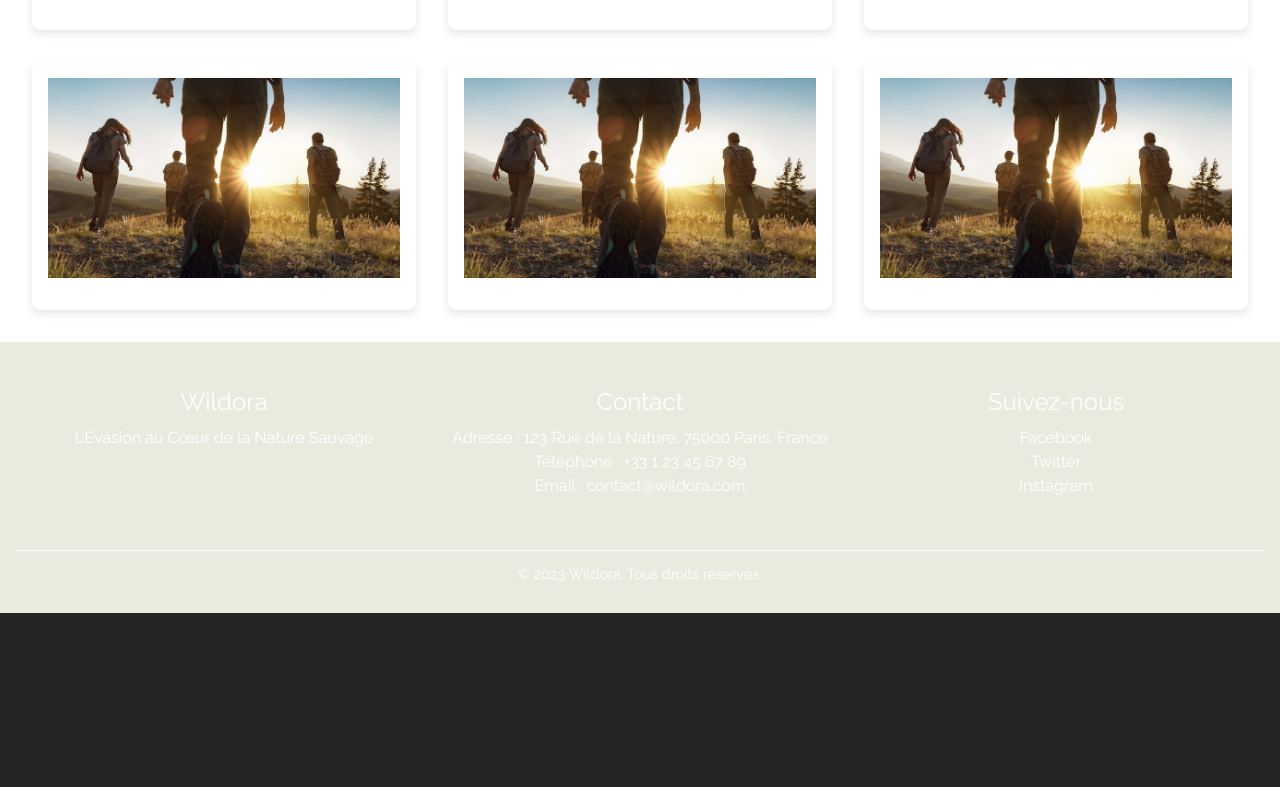
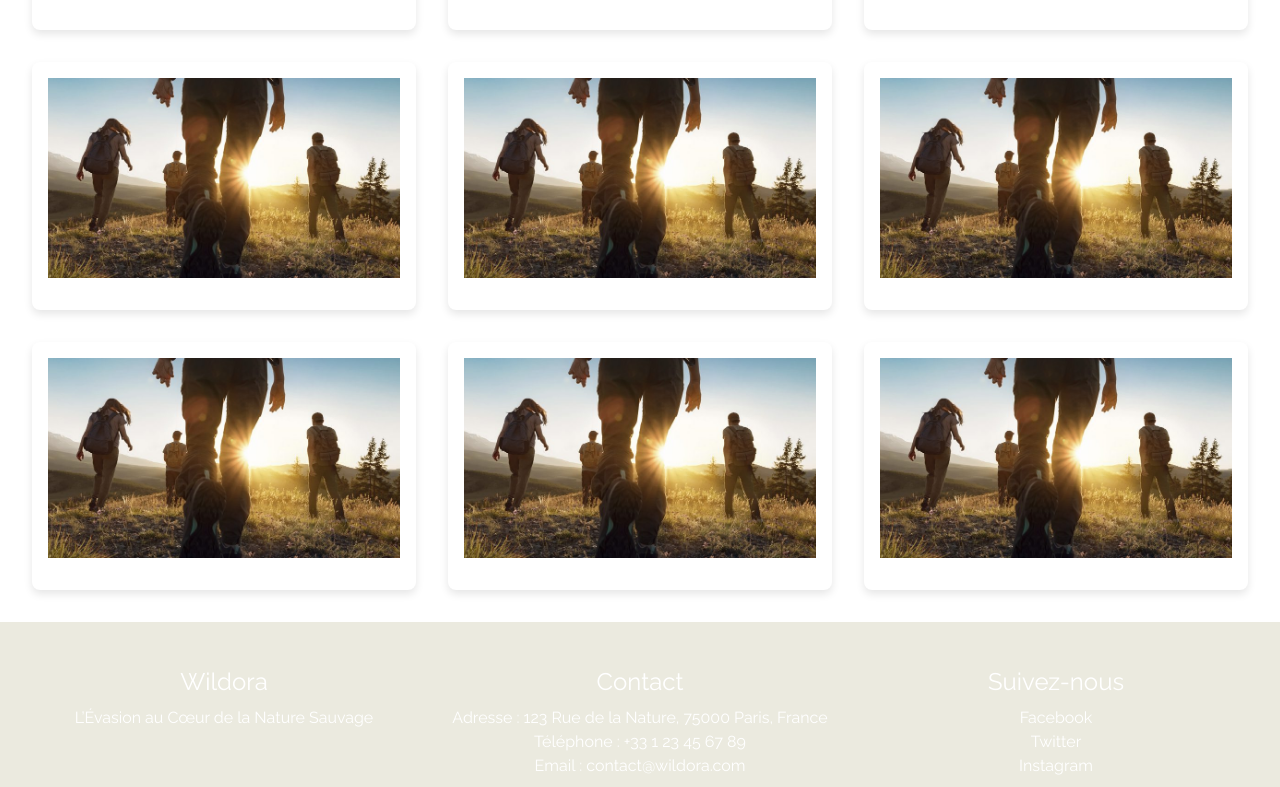
Before and after one commit to julien382/Wildora, a React (Vite) app: page /galerie in a window 1280 px wide. Shown: the part 1050-1837 px from the top of the page. Before the commit the page ends 1663 px from the top, so only its background shows below. Built offline with nearby package versions, Linux system fonts and the light colour scheme.

Commit message:
create CardGalerie

```diff
--- /dev/null
+++ b/src/components/CardGalerie/CardGalerie.jsx
@@ -0,0 +1,17 @@
+import './CardGalerie.scss'
+import PropTypes from 'prop-types';
+
+const CardGalerie = ({ image }) => {
+
+    return (
+        <div className='CardGalerie'>
+            <img className='CardGalerieImage' src={image} alt="CardGalerie"></img>
+        </div>
+    )
+}
+
+CardGalerie.propTypes = {
+    image: PropTypes.string.isRequired,    // Le chemin de l'image doit être une chaîne de caractères et obligatoire
+};
+
+export default CardGalerie;
--- /dev/null
+++ b/src/components/CardGalerie/CardGalerie.scss
@@ -0,0 +1,21 @@
+@use '../../styles/index' as *;
+
+.CardGalerie {
+    background-color: $white;
+    border-radius: 8px;
+    box-shadow: 0 4px 8px rgba(0, 0, 0, 0.1);
+    overflow: hidden;
+    flex: 1 1 calc(33.333% - 2rem);
+    display: flex;
+    flex-direction: column;
+    align-items: center;
+    text-align: center;
+    padding: 1rem;
+
+    .CardGalerieImage {
+        width: 100%;
+        height: 200px;
+        object-fit: cover;
+        margin-bottom: 1rem;
+    }
+}
--- a/src/pages/GaleriePage/GaleriePage.jsx
+++ b/src/pages/GaleriePage/GaleriePage.jsx
@@ -1,6 +1,7 @@
 import './GaleriePage.scss'
 import mainImage from '../../assets/img/rando.jpg';
 import CardAboveTheFold from '../../components/CardAboveTheFold/CardAboveTheFold';
+import CardGalerie from '../../components/CardGalerie/CardGalerie';
 
 const GaleriePage = () => {
     return (
@@ -8,29 +9,15 @@ const GaleriePage = () => {
             <CardAboveTheFold text={"Nos moments inoubliables en images"} />
 
             <section className='galeriePage'>
-                <div className='galeriePageCard'>
-                    <img className='galeriePageImage' src={mainImage} alt="mainImage"></img>
-                </div>
-
-                <div className='galeriePageCard'>
-                    <img className='galeriePageImage' src={mainImage} alt="mainImage"></img>
-                </div>
-
-                <div className='galeriePageCard'>
-                    <img className='galeriePageImage' src={mainImage} alt="mainImage"></img>
-                </div>
-
-                <div className='galeriePageCard'>
-                    <img className='galeriePageImage' src={mainImage} alt="mainImage"></img>
-                </div>
-
-                <div className='galeriePageCard'>
-                    <img className='galeriePageImage' src={mainImage} alt="mainImage"></img>
-                </div>
-
-                <div className='galeriePageCard'>
-                    <img className='galeriePageImage' src={mainImage} alt="mainImage"></img>
-                </div>
+                <CardGalerie image={mainImage} />
+                <CardGalerie image={mainImage} />
+                <CardGalerie image={mainImage} />
+                <CardGalerie image={mainImage} />
+                <CardGalerie image={mainImage} />
+                <CardGalerie image={mainImage} />
+                <CardGalerie image={mainImage} />
+                <CardGalerie image={mainImage} />
+                <CardGalerie image={mainImage} />
 
             </section>
 
--- a/src/pages/GaleriePage/GaleriePage.scss
+++ b/src/pages/GaleriePage/GaleriePage.scss
@@ -7,24 +7,4 @@
     flex-wrap: wrap;
     gap: 2rem;
     justify-content: center;
-
-    .galeriePageCard {
-        background-color: $white;
-        border-radius: 8px;
-        box-shadow: 0 4px 8px rgba(0, 0, 0, 0.1);
-        overflow: hidden;
-        flex: 1 1 calc(33.333% - 2rem);
-        display: flex;
-        flex-direction: column;
-        align-items: center;
-        text-align: center;
-        padding: 1rem;
-
-        .galeriePageImage {
-            width: 100%;
-            height: 200px;
-            object-fit: cover;
-            margin-bottom: 1rem;
-        }
-    }
 }
```
